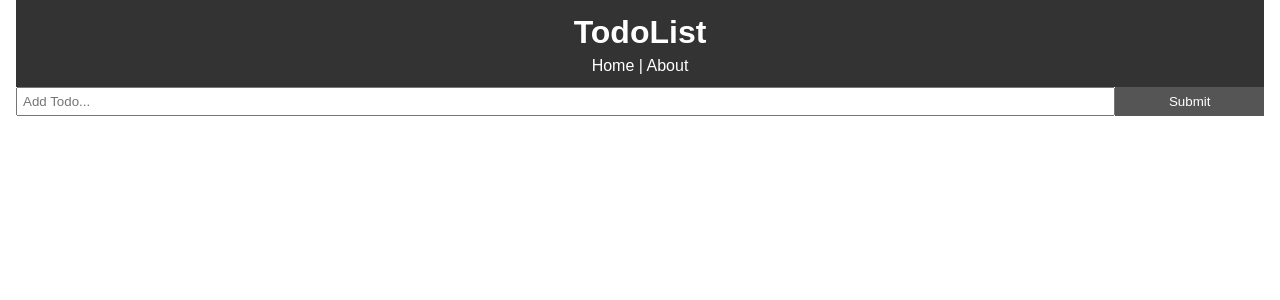
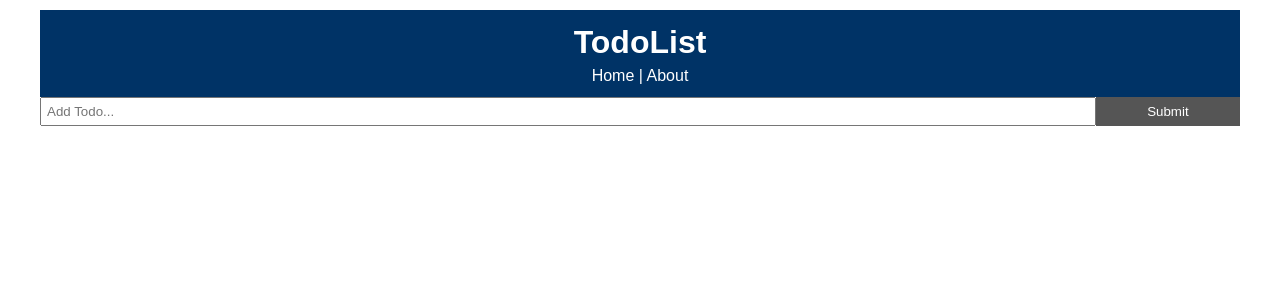
Before and after one commit to catcstevens/to-do-app, a React (Create React App) app: page / in a window 1280 px wide. Shown: the top 300 px of the page. Built offline with nearby package versions, Linux system fonts and the light colour scheme; no server answers.

Commit message:
changed colours to improve style

```diff
--- a/src/App.css
+++ b/src/App.css
@@ -1,12 +1,12 @@
 * {
   box-sizing: border-box;
   margin: 0;
-  padding: 0;
 }
 
 body {
   font-family: Arial, Helvitca, san-serif;
   line-height: 1.4;
+
 }
 
 a {
@@ -15,7 +15,7 @@ a {
 }
 
 .container {
-  padding: 0 1rem;
+  padding: 10px 40px 0 40px;
 }
 
 .btn {
--- a/src/components/AddTodo.js
+++ b/src/components/AddTodo.js
@@ -1,5 +1,5 @@
-import React, { Component } from 'react'
-import PropTypes from 'prop-types'
+import React, { Component } from 'react';
+import PropTypes from 'prop-types';
 
 export class AddTodo extends Component {
     state = {
@@ -38,8 +38,6 @@ render() {
 
 AddTodo.propTypes = {
     addTodo: PropTypes.func.isRequired,
-    markComplete: PropTypes.func.isRequired,
-    delTodo: PropTypes.func.isRequired
 }
 
 export default AddTodo
--- a/src/components/TodoItem.js
+++ b/src/components/TodoItem.js
@@ -4,7 +4,7 @@ import PropTypes from 'prop-types';
 export class TodoItem extends Component {
     getStyle = () => {
         return {
-            background: 'f4f4f4',
+            background: '#ffefd5',
             padding: '10px',
             borderBottom: '1px #ccc dotted',
             textDecoration: this.props.todo.completed ? 'line-through' : 'none'
@@ -19,7 +19,7 @@ export class TodoItem extends Component {
              <input type="checkbox" onChange={this.props.markComplete.bind
              (this, id)} /> {' '}
                 { title }
-                <button onClick={this.props.delTodo.bind(this, id)} style={btnStyle}>x</button>
+                <button onClick={this.props.delTodo.bind(this, id)} style={btnStyle}>X</button>
             </p>
             </div>
         )
@@ -29,12 +29,13 @@ export class TodoItem extends Component {
 TodoItem.propTypes = {
     todo: PropTypes.object.isRequired,
     markComplete: PropTypes.func.isRequired,
-    delTodo: PropTypes.func.isRequired
+    delTodo: PropTypes.func.isRequired,
 }
 
 const btnStyle = {
-    background: '#ff0000',
-    color: '#fff',
+    background: '#800000',
+    color: '#000',
+    fontWeight: 'bold',
     padding: '5px 8px',
     borderRadius: '50%',
     cursor: 'pointer',
--- a/src/components/layout/Header.js
+++ b/src/components/layout/Header.js
@@ -12,10 +12,10 @@ function Header() {
     )
 }
 const headerStyle = {
-    background: '#333',
+    background: '#003366',
     color: '#fff',
     textAlign: 'center',
-    padding: '10px'
+    padding: '10px',
 }
 
 const linkStyle = {
```
